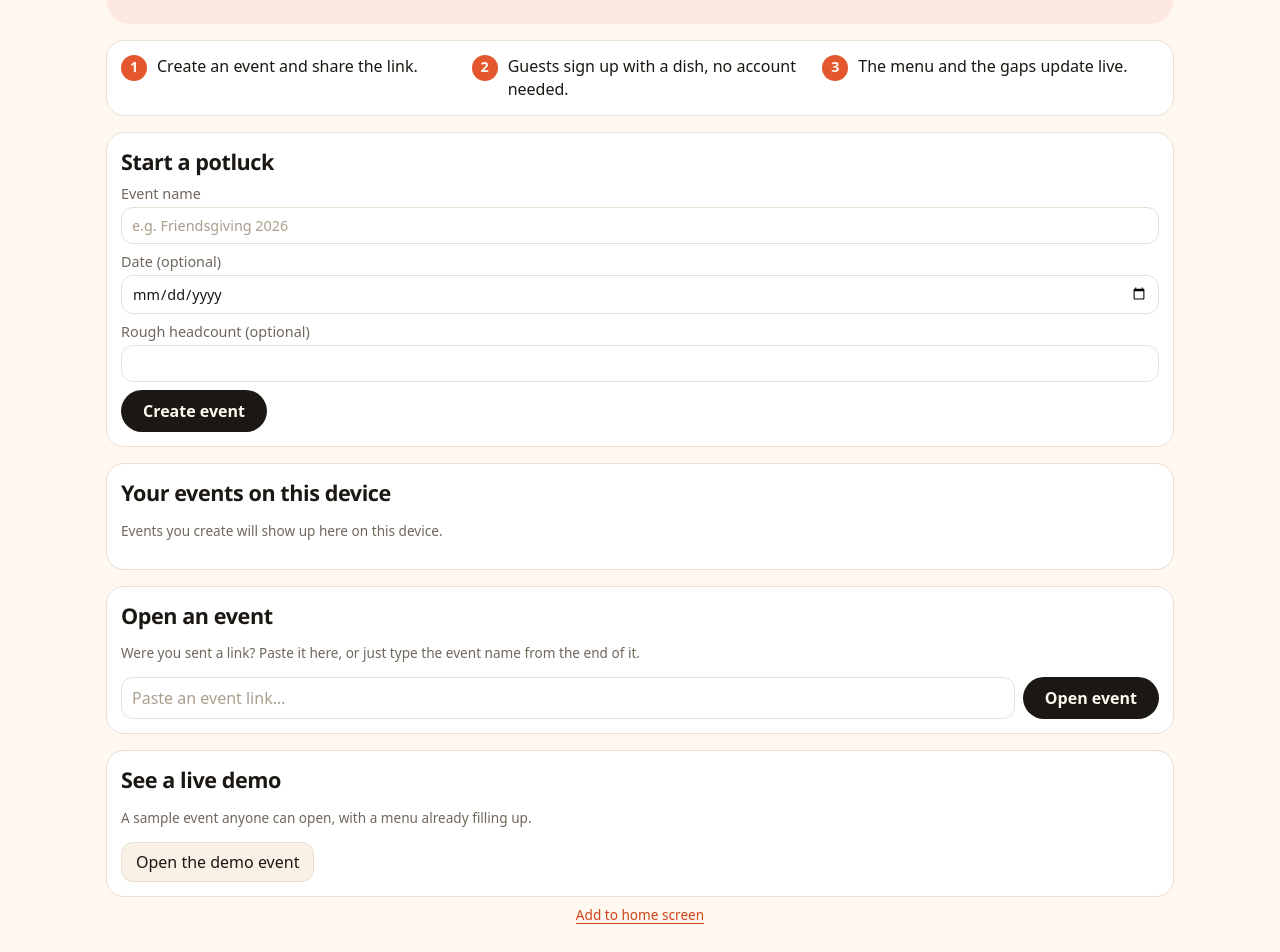
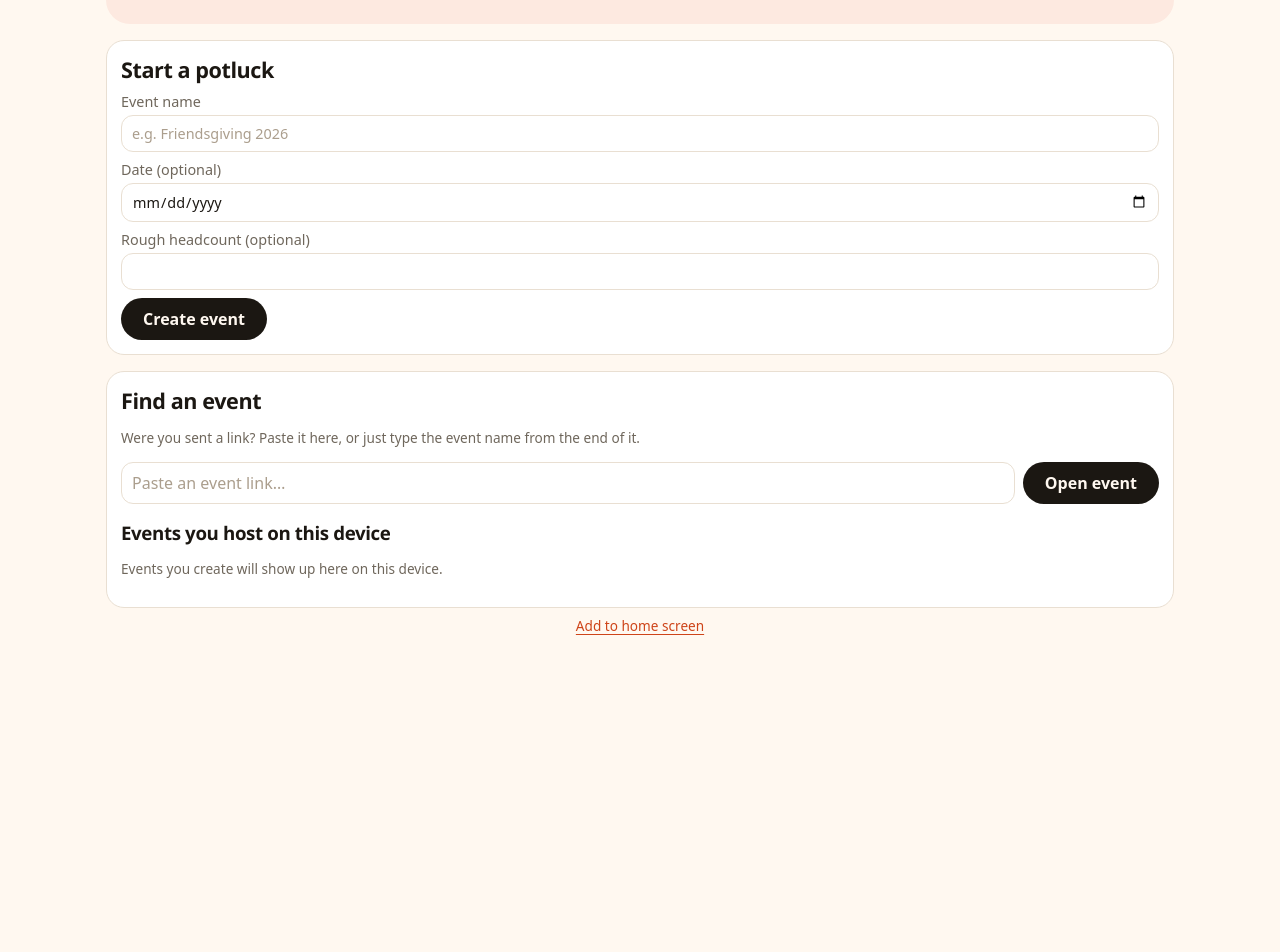
Before and after one commit to jcirni/potluck-signup, a React (Vite) app: page / in a window 1280 px wide. Shown: the part 235-1187 px from the top of the page. After the commit the page ends 898 px from the top, so only its background shows below. Built offline with nearby package versions, Linux system fonts and the light colour scheme.

Commit message:
Simplify home to create or find an event

```diff
--- a/src/components/Home.tsx
+++ b/src/components/Home.tsx
@@ -11,13 +11,7 @@ interface HomeProps {
   onInstall: () => void
 }
 
-const STEPS = [
-  'Create an event and share the link.',
-  'Guests sign up with a dish, no account needed.',
-  'The menu and the gaps update live.',
-]
-
-/** The entry page at the bare URL: what this is, create, your events on this device, open by link, and the demo. */
+/** The entry page at the bare URL: create an event, or find one by link or from this device. */
 export default function Home({ store, mode, showInstallButton, installHint, onInstall }: HomeProps) {
   const [yourEvents, setYourEvents] = useState<YourEvent[]>([])
   const [openValue, setOpenValue] = useState('')
@@ -55,47 +49,13 @@ export default function Home({ store, mode, showInstallButton, installHint, onIn
       </header>
 
       <div className="home-wrap">
-        <ol className="steps panel">
-          {STEPS.map((step, i) => (
-            <li key={step}>
-              <span className="step-num" aria-hidden="true">
-                {i + 1}
-              </span>
-              <span>{step}</span>
-            </li>
-          ))}
-        </ol>
-
         <section className="panel">
           <h2>Start a potluck</h2>
           <CreateEvent store={store} mode={mode} onCreated={() => void loadYours()} />
         </section>
 
         <section className="panel">
-          <h2>Your events on this device</h2>
-          {yourEvents.length === 0 ? (
-            <p className="hint">Events you create will show up here on this device.</p>
-          ) : (
-            <ul className="your-events">
-              {yourEvents.map((ev) => (
-                <li key={ev.slug}>
-                  <span className="your-event-id">
-                    <a href={`?event=${encodeURIComponent(ev.slug)}`}>{ev.name ?? ev.slug}</a>
-                    {ev.name && <span className="hint">{ev.slug}</span>}
-                  </span>
-                  {ev.token && (
-                    <a className="your-event-host" href={`?event=${encodeURIComponent(ev.slug)}&admin=${encodeURIComponent(ev.token)}`}>
-                      Open as host
-                    </a>
-                  )}
-                </li>
-              ))}
-            </ul>
-          )}
-        </section>
-
-        <section className="panel">
-          <h2>Open an event</h2>
+          <h2>Find an event</h2>
           <p className="hint">Were you sent a link? Paste it here, or just type the event name from the end of it.</p>
           <form className="open-form" onSubmit={openEvent}>
             <input
@@ -117,16 +77,26 @@ export default function Home({ store, mode, showInstallButton, installHint, onIn
               {openError}
             </p>
           )}
-        </section>
-
-        <section className="panel">
-          <h2>See a live demo</h2>
-          <p className="hint">A sample event anyone can open, with a menu already filling up.</p>
-          <div className="row">
-            <a className="button-link" href="?event=friendsgiving">
-              Open the demo event
-            </a>
-          </div>
+          <h3>Events you host on this device</h3>
+          {yourEvents.length === 0 ? (
+            <p className="hint">Events you create will show up here on this device.</p>
+          ) : (
+            <ul className="your-events">
+              {yourEvents.map((ev) => (
+                <li key={ev.slug}>
+                  <span className="your-event-id">
+                    <a href={`?event=${encodeURIComponent(ev.slug)}`}>{ev.name ?? ev.slug}</a>
+                    {ev.name && <span className="hint">{ev.slug}</span>}
+                  </span>
+                  {ev.token && (
+                    <a className="your-event-host" href={`?event=${encodeURIComponent(ev.slug)}&admin=${encodeURIComponent(ev.token)}`}>
+                      Open as host
+                    </a>
+                  )}
+                </li>
+              ))}
+            </ul>
+          )}
         </section>
       </div>
 
--- a/src/index.css
+++ b/src/index.css
@@ -146,9 +146,6 @@ summary { cursor: pointer; color: var(--ink-dim); }
 .home-icon { display: block; margin: 0 auto 6px; }
 .home-tagline { margin: 6px auto 4px; max-width: 540px; color: var(--ink-dim); font-size: 1.05em; line-height: 1.5; }
 .home-wrap { width: min(1068px, calc(100% - 32px)); margin: 0 auto; }
-.steps { list-style: none; display: grid; grid-template-columns: repeat(3, 1fr); gap: 14px; }
-.steps li { display: flex; gap: 10px; align-items: flex-start; line-height: 1.45; }
-.step-num { flex-shrink: 0; width: 26px; height: 26px; border-radius: 50%; background: var(--accent); color: var(--accent-ink); font-weight: 800; display: flex; align-items: center; justify-content: center; font-size: 0.9em; }
 .your-events { list-style: none; padding: 0; margin: 0; }
 .your-events li { display: flex; justify-content: space-between; align-items: baseline; gap: 12px; padding: 9px 0; border-bottom: 1px solid var(--line-soft); }
 .your-events li:last-child { border-bottom: 0; padding-bottom: 2px; }
@@ -158,8 +155,6 @@ summary { cursor: pointer; color: var(--ink-dim); }
 .your-event-host { color: var(--accent-bright); white-space: nowrap; font-size: 0.9em; }
 .open-form { display: flex; gap: 8px; flex-wrap: wrap; margin-top: 8px; }
 .open-form input { flex: 1 1 220px; }
-a.button-link { display: inline-block; background: var(--panel-2); color: var(--ink); border: 1px solid var(--line-soft); border-radius: 12px; padding: 8px 14px; text-decoration: none; }
-a.button-link:hover { border-color: var(--line); }
 [data-accent='burgundy'] { --accent: #7048a8; --accent-bright: #5b3890; --accent-soft: rgba(112, 72, 168, 0.1); --hero-bg: #f1eaf9; }
 [data-accent='forest'] { --accent: #0e7c86; --accent-bright: #0a5f68; --accent-soft: rgba(14, 124, 134, 0.1); --hero-bg: #e2f1ef; }
 [data-accent='slate'] { --accent: #3e4a59; --accent-bright: #2e3947; --accent-soft: rgba(62, 74, 89, 0.1); --hero-bg: #eaecef; }
@@ -171,7 +166,6 @@ a.button-link:hover { border-color: var(--line); }
 .swatch[data-swatch='forest'] { background: #0e7c86; color: #0e7c86; }
 .swatch[data-swatch='slate'] { background: #3e4a59; color: #3e4a59; }
 @media (max-width: 800px) {
-  .steps { grid-template-columns: 1fr; }
   .layout { flex-direction: column; align-items: stretch; }
   aside { position: static; width: 100%; }
   .form { grid-template-columns: 1fr; }
```
